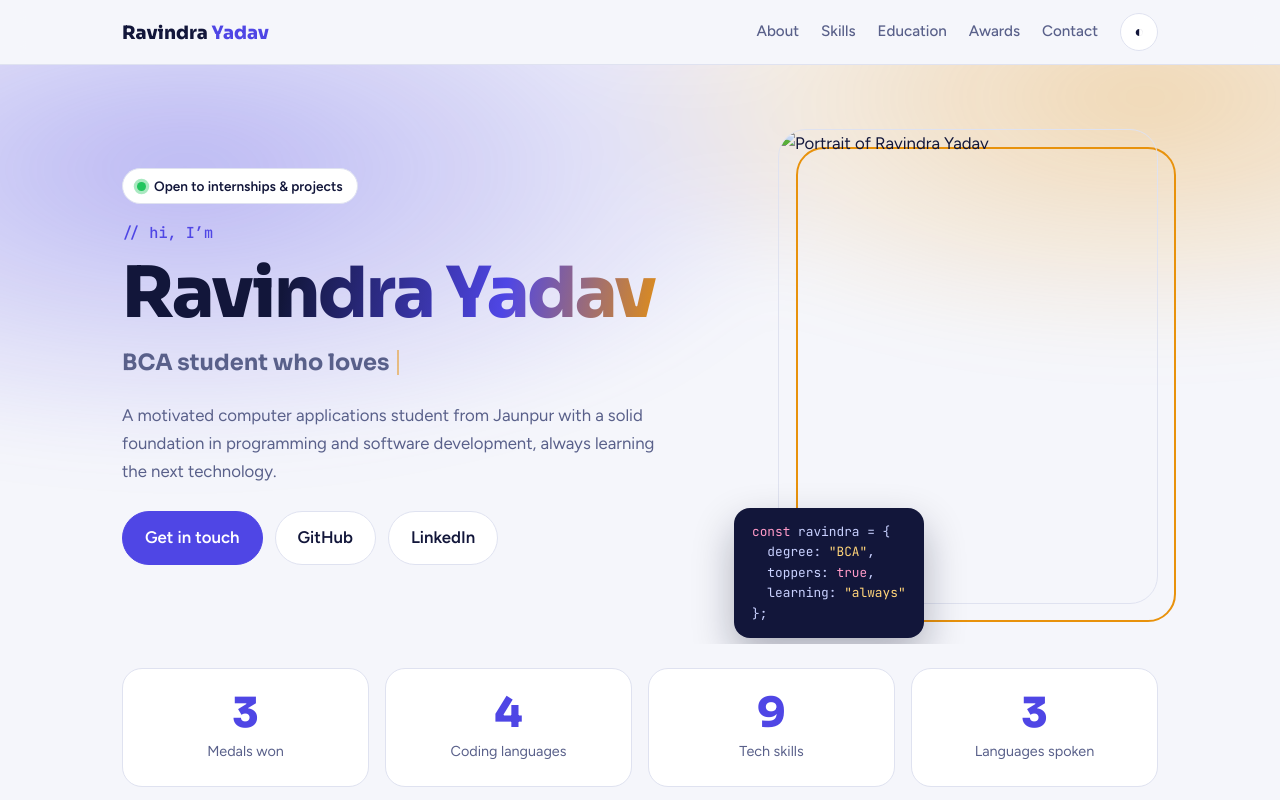
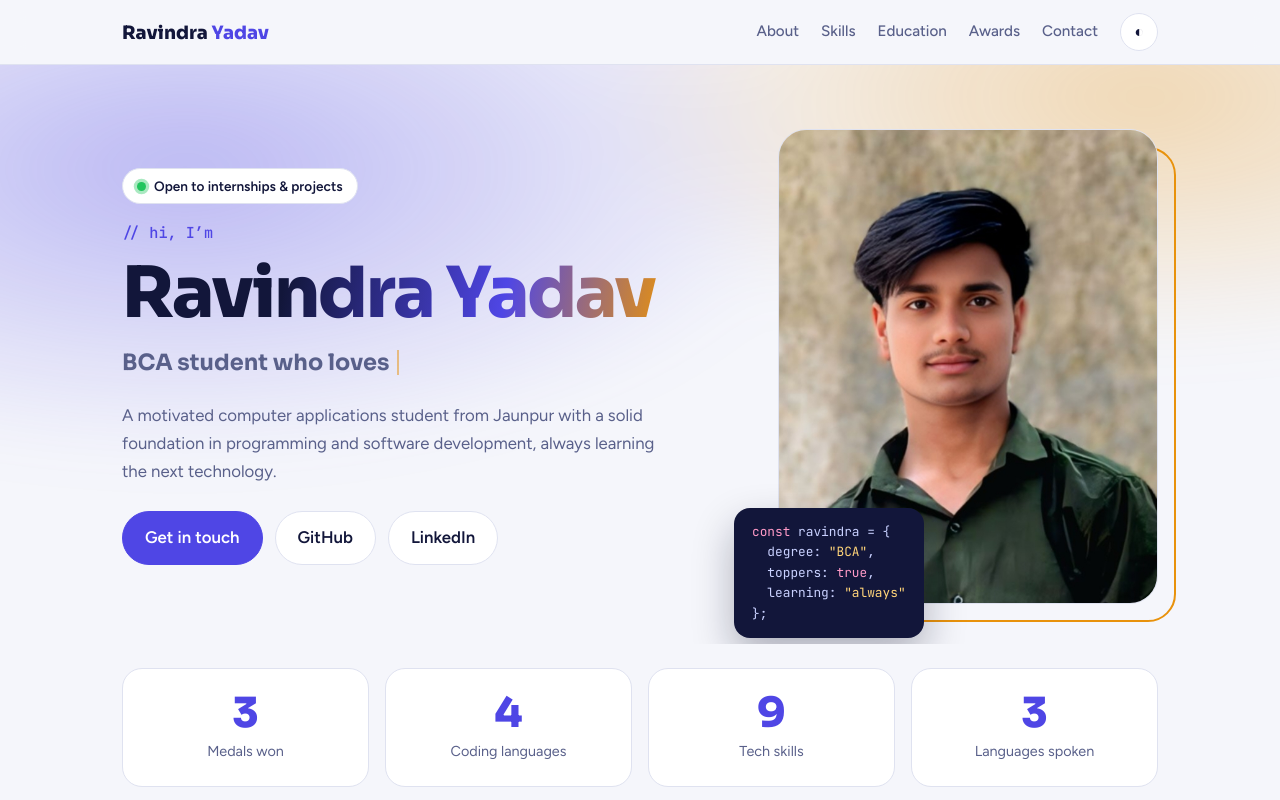
Before and after one commit to Official-Ravindra/my-first-responsive-portfolio-, a plain HTML site: page index.html in a window 1280 px wide. Shown: the top 800 px of the page. Drawn offline with Linux system fonts and the light colour scheme.

Commit message:
Update profile photo in index.html

```diff
--- a/index.html
+++ b/index.html
@@ -116,7 +116,7 @@ h1{background:linear-gradient(100deg,var(--ink) 30%,var(--accent) 70%,var(--acce
 <p class="lead">A motivated computer applications student from Jaunpur with a solid foundation in programming and software development, always learning the next technology.</p>
 <div class="btns"><a class="btn p" href="#contact">Get in touch</a><a class="btn" href="https://github.com/Official-Ravindra" target="_blank" rel="noopener">GitHub</a><a class="btn" href="https://www.linkedin.com/in/ravindra-yadav-b68a18445?utm_source=share_via&utm_content=profile&utm_medium=member_android" target="_blank" rel="noopener">LinkedIn</a></div>
 </div>
-<div class="photo"><img src="YOUR_PHOTO_HERE" alt="Portrait of Ravindra Yadav">
+<div class="photo"><img src="IMG_20260803_131129.jpg" alt="Portrait of Ravindra Yadav">
 <div class="code" aria-hidden="true"><span class="k">const</span> ravindra = {<br>&nbsp;&nbsp;degree: <span class="s">"BCA"</span>,<br>&nbsp;&nbsp;toppers: <span class="k">true</span>,<br>&nbsp;&nbsp;learning: <span class="s">"always"</span><br>};</div></div>
 </div></header>
 <div class="wrap stats rv" style="margin-top:24px">
```
